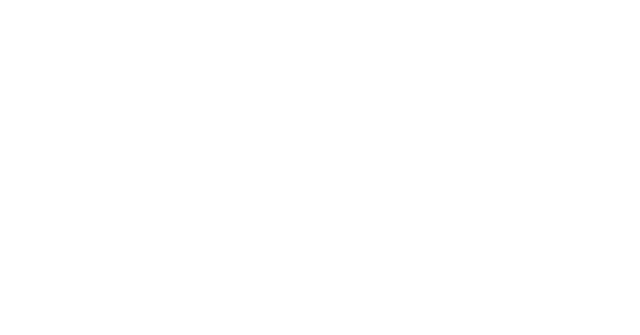
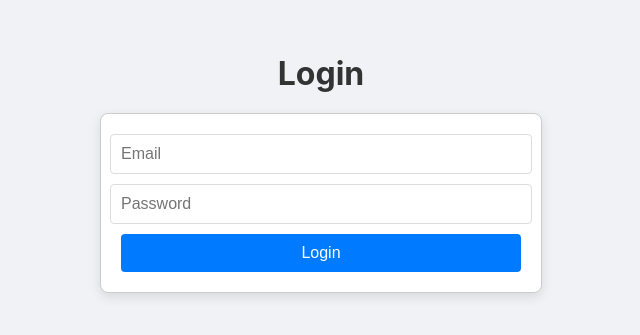
Before and after one commit to JacobPayne04/RideSafe-FrontEnd, a React (Create React App) app in the folder Frontend/client/: page /login in a window 1280 px wide. Before the commit this address had no page. Shown: the part 237-572 px from the top of the page, without its empty margins (319-959 px from the left). Built offline with nearby package versions, Linux system fonts and the light colour scheme.

Commit message:
Added Login Component

```diff
--- a/Frontend/client/src/App.js
+++ b/Frontend/client/src/App.js
@@ -5,6 +5,7 @@
 import Test from './Components/Test';
 import Driver from './Components/Driver';
 import OneDriver from './Components/OneDriver';
+import Login from './Components/Login';
 
 function App() {
   return (
@@ -12,6 +13,8 @@
         <Route path="/test" element={<Test />} />
         <Route path="/driver" element={<Driver />} />
         <Route path="/one/driver/:id" element={<OneDriver />} />
+        <Route path="/login" element={<Login />} />
+        <Route  path="*" element={<Driver />}/>
       </Routes>
   );
 }
--- /dev/null
+++ b/Frontend/client/src/Components/Login.jsx
@@ -0,0 +1,70 @@
+import axios from 'axios';
+import { useNavigate } from 'react-router-dom';
+import { useState } from 'react';
+import '../Styling/Login.css';
+
+const Login = () => {
+  const navigate = useNavigate();
+  const [email, setEmail] = useState('');
+  const [password, setPassword] = useState('');
+  const [errorMsg, setErrorMsg] = useState('');
+
+  const login = async (e) => {
+    e.preventDefault();
+
+    if (!email || !password) {
+      setErrorMsg('Please enter both email and password.');
+      return;
+    }
+
+    const loginPayload = { email, password };
+
+    try {
+      const res = await axios.post('http://localhost:8080/login', loginPayload, {
+        withCredentials: true,
+        headers: { 'Content-Type': 'application/json' },
+      });
+
+      if (res.data.message === 'Login successful') {
+        navigate('/drivers');
+      } else {
+        setErrorMsg(res.data.message || 'Login failed. Please try again.');
+      }
+    } catch (err) {
+      console.error('❌ Error during login:', err);
+      setErrorMsg(
+        err.response?.data?.message || 'An unexpected error occurred.'
+      );
+    }
+  };
+
+  return (
+    <div className="login-container">
+      <h1 className="login-heading">Login</h1>
+      <form onSubmit={login} className="login-form">
+        <input
+          type="email"
+          value={email}
+          onChange={(e) => setEmail(e.target.value)}
+          placeholder="Email"
+          required
+          className="login-input"
+        />
+        <input
+          type="password"
+          value={password}
+          onChange={(e) => setPassword(e.target.value)}
+          placeholder="Password"
+          required
+          className="login-input"
+        />
+        {errorMsg && <p className="error-message">{errorMsg}</p>}
+        <button type="submit" className="login-button">
+          Login
+        </button>
+      </form>
+    </div>
+  );
+};
+
+export default Login;
--- /dev/null
+++ b/Frontend/client/src/Styling/Login.css
@@ -0,0 +1,64 @@
+/* Container for centering the form */
+.login-container {
+    display: flex;
+    flex-direction: column;
+    align-items: center;
+    justify-content: center;
+    min-height: 100vh;
+    background-color: #f0f2f5;
+  }
+
+  /* Heading for login title */
+  .login-heading {
+    font-size: 2rem;
+    color: #333;
+    margin-bottom: 20px;
+  }
+
+  /* Form styling */
+  .login-form {
+    display: flex;
+    flex-direction: column;
+    align-items: center;
+    width: 100%;
+    max-width: 400px;
+    padding: 20px;
+    border: 1px solid #ccc;
+    border-radius: 8px;
+    background-color: #fff;
+    box-shadow: 0px 4px 12px rgba(0, 0, 0, 0.1);
+  }
+
+  /* Styling for input fields */
+  .login-input {
+    width: 100%;
+    padding: 10px;
+    margin-bottom: 10px;
+    border-radius: 4px;
+    border: 1px solid #ddd;
+    font-size: 1rem;
+  }
+
+  /* Error message styling */
+  .error-message {
+    color: red;
+    font-size: 0.9rem;
+    margin-bottom: 10px;
+  }
+
+  /* Styling for login button */
+  .login-button {
+    width: 100%;
+    padding: 10px;
+    background-color: #007bff;
+    color: #fff;
+    border: none;
+    border-radius: 4px;
+    font-size: 1rem;
+    cursor: pointer;
+    transition: background-color 0.3s ease;
+  }
+
+  .login-button:hover {
+    background-color: #0056b3;
+  }
```
